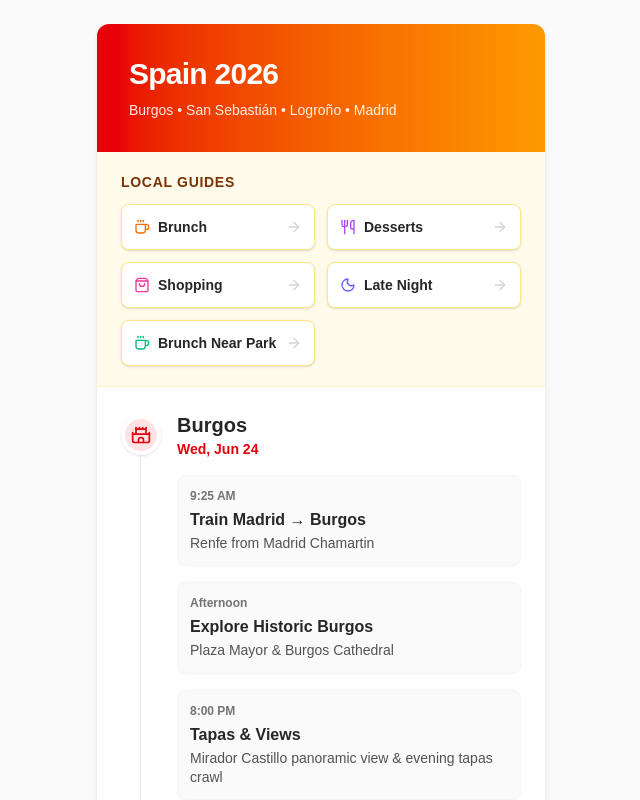
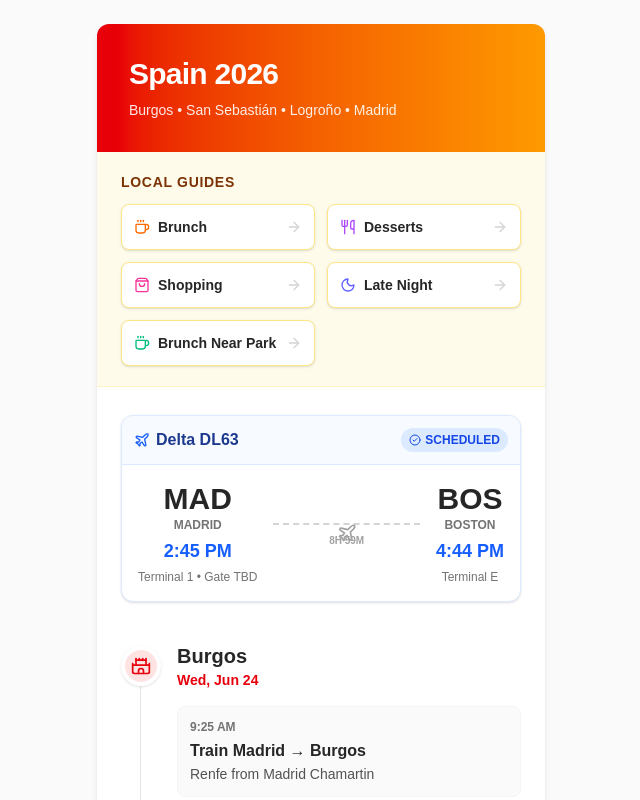
Before and after one commit to bizkitTM/spain-guide, a Next.js app: page / in a window 1280 px wide. Shown: the top 800 px of the page, without its empty margins (319-959 px from the left). Built offline with nearby package versions, Linux system fonts and the light colour scheme; no server answers.

Commit message:
Move FlightStatus component just below the quick links section

```diff
--- a/src/app/page.tsx
+++ b/src/app/page.tsx
@@ -153,6 +153,11 @@ export default function SpainItinerary() {
           </div>
         </div>
 
+        {/* Flight Tracker below buttons */}
+        <div className="px-6 py-4">
+          <FlightStatus />
+        </div>
+
         {/* Timeline */}
         <div className="p-6">
           <div className="space-y-8">
@@ -181,7 +186,7 @@ export default function SpainItinerary() {
                       <div className="text-xs font-bold text-neutral-500 mb-1">{event.time}</div>
                       <div className="font-semibold text-neutral-800 mb-0.5">{event.title}</div>
                       <div className="text-sm text-neutral-600 leading-snug">{event.detail}</div>
-                      {event.title.includes('DL 63') && <FlightStatus />}
+
                     </div>
                   ))}
                 </div>
```
